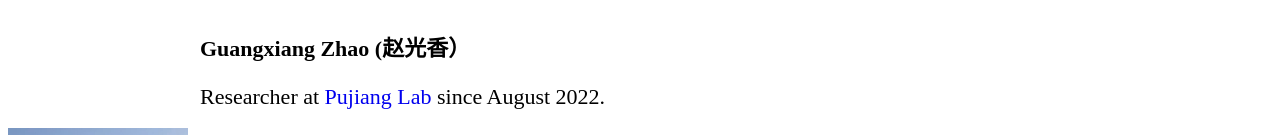
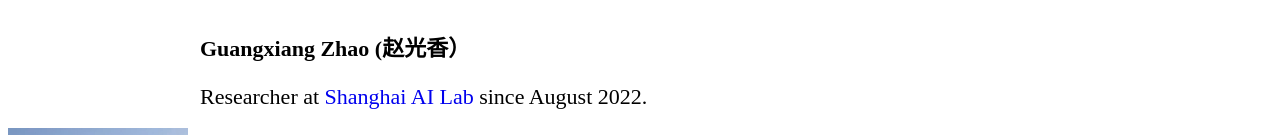
Before and after one commit to zhaoguangxiang/zhaoguangxiang.github.io, a plain HTML site: page index.html in a window 1280 px wide. Shown: the top 135 px of the page. Drawn offline with Linux system fonts and the light colour scheme.

Commit message:
Update index.html

```diff
--- a/index.html
+++ b/index.html
@@ -61,7 +61,7 @@ function copy(dest, source) {
 <td width="84%">
 <body>
  <p><strong>Guangxiang Zhao (赵光香）</strong></p>
- <p>Researcher at <a href="Pujiang Lab">Pujiang Lab</a> since August 2022. </p>
+ <p>Researcher at <a href="https://www.shlab.org.cn/">Shanghai AI Lab</a> since August 2022. </p>
  <p> Before joing here, I received Doctor of Science from <a href="https://www.pku.edu.cn/">Peking University</a>, <br> and  did research at <a href="https://lancopku.github.io/">Language Computing and Machine Learning Group (LANCO)</a>, <br> advised by Prof. <a href="https://xusun.org/">Xu SUN</a>.</p>
 <!-- <p><a href="https://tobiaslee.top">Blog</a> <br> -->
   <a href="https://github.com/zhaoguangxiang">GitHub</a> <br>
```
